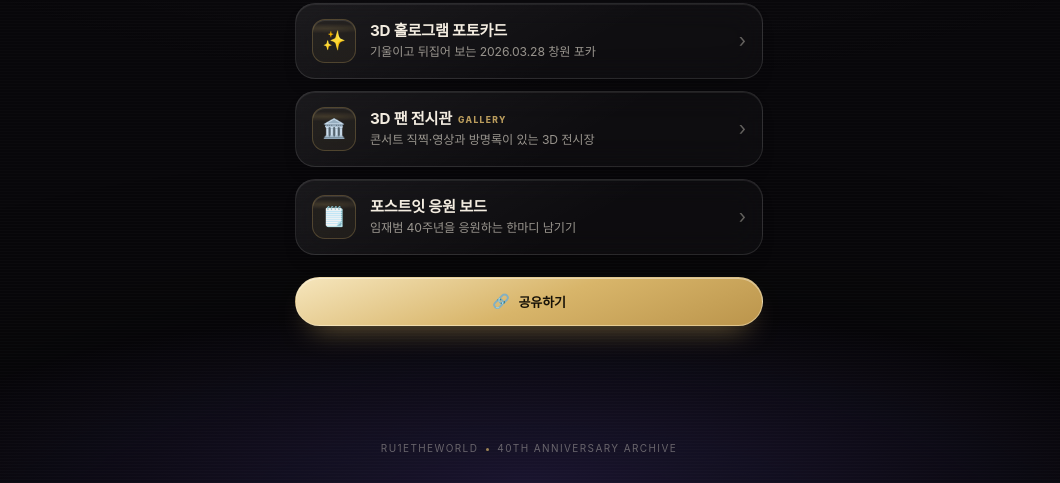
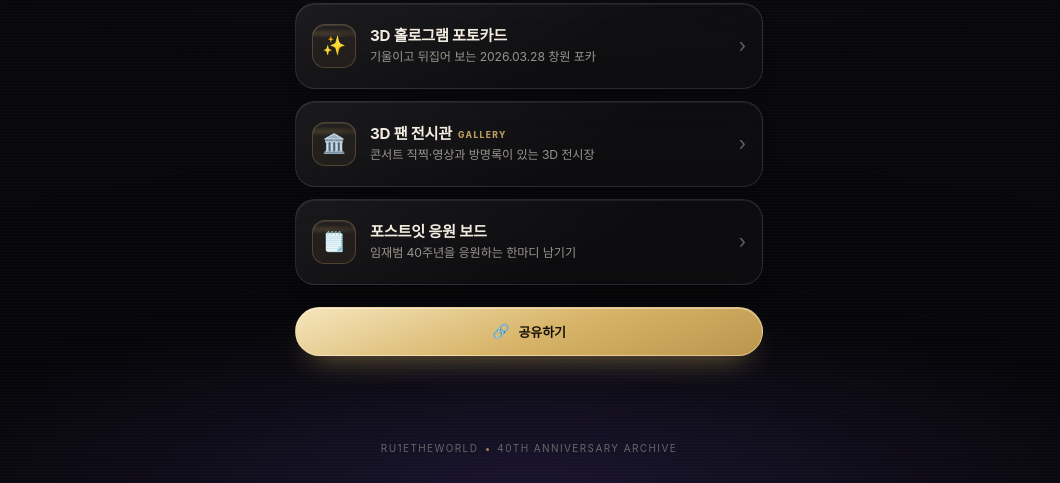
Before and after one commit to Ru1eTheWorld/YBJ-Archive, a plain HTML site: page links.html in a window 1280 px wide. Shown: the part 317-800 px from the top of the page, without its empty margins (111-1171 px from the left). Drawn offline with Linux system fonts and the light colour scheme.

Commit message:
Even out link card heights on narrow screens

```diff
--- a/links.html
+++ b/links.html
@@ -179,6 +179,7 @@
   .links{display:flex;flex-direction:column;gap:12px;margin-top:6px;}
   .link{
     position:relative;display:flex;align-items:center;gap:14px;
+    min-height:86px;
     padding:15px 16px;border-radius:var(--radius);
     text-decoration:none;color:inherit;overflow:hidden;
     background:
```
